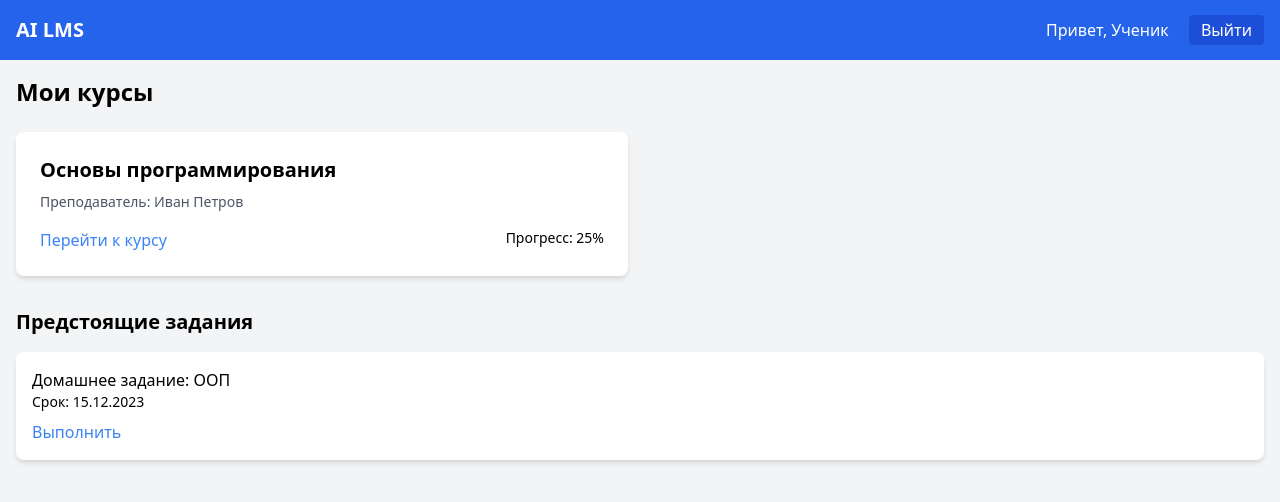
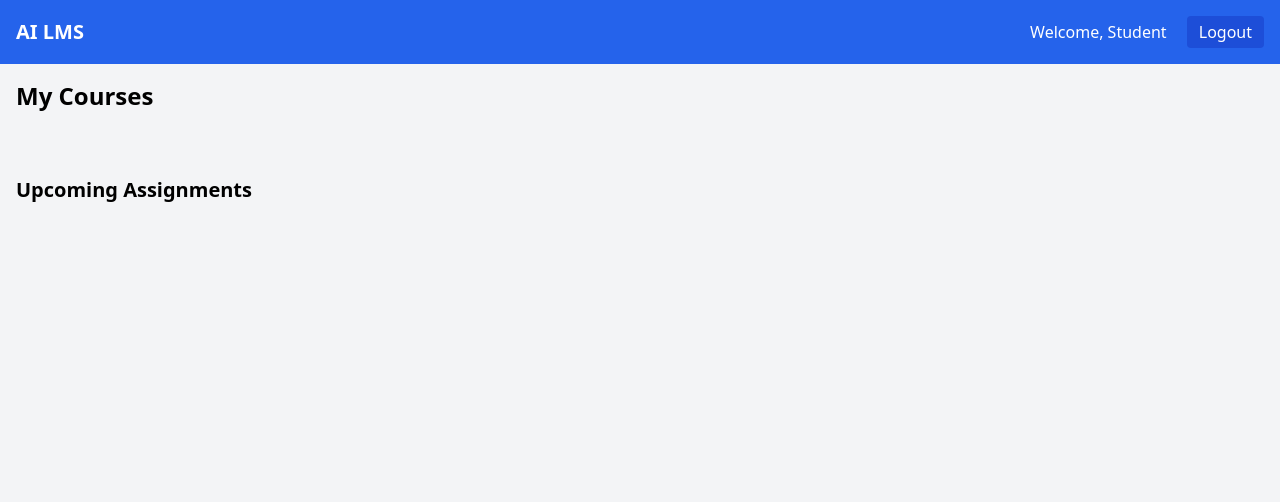
Before and after one commit to Aqazde/LearningManagementSystem, a website: page public/student-dashboard.html in a window 1280 px wide. Drawn offline with nearby package versions, Linux system fonts and the light colour scheme.

Commit message:
feat: add student page

```diff
--- a/public/student-dashboard.html
+++ b/public/student-dashboard.html
@@ -1,9 +1,9 @@
 <!DOCTYPE html>
-<html lang="ru">
+<html lang="en">
 <head>
     <meta charset="UTF-8">
     <meta name="viewport" content="width=device-width, initial-scale=1.0">
-    <title>Дашборд ученика | LMS</title>
+    <title>Student Dashboard | LMS</title>
     <link href="https://cdn.jsdelivr.net/npm/tailwindcss@2.2.19/dist/tailwind.min.css" rel="stylesheet">
 </head>
 <body class="bg-gray-100">
@@ -11,34 +11,26 @@
     <div class="container mx-auto flex justify-between items-center">
         <a href="/" class="text-xl font-bold">AI LMS</a>
         <div>
-            <span class="mr-4">Привет, Ученик</span>
-            <a href="/logout" class="bg-blue-700 px-3 py-1 rounded">Выйти</a>
+            <span id="studentName" class="mr-4">Welcome, Student</span>
+            <button onclick="logout()" class="bg-blue-700 px-3 py-1 rounded">Logout</button>
         </div>
     </div>
 </nav>
 
 <main class="container mx-auto p-4">
-    <h1 class="text-2xl font-bold mb-6">Мои курсы</h1>
-
-    <div class="grid grid-cols-1 md:grid-cols-2 gap-6">
-        <!-- EJS: Добавить цикл по enrolledCourses -->
-        <div class="bg-white p-6 rounded-lg shadow-md">
-            <h2 class="text-xl font-semibold">Основы программирования</h2>
-            <p class="text-sm text-gray-600 mt-2">Преподаватель: Иван Петров</p>
-            <div class="flex justify-between mt-4">
-                <a href="/courses/1" class="text-blue-500">Перейти к курсу</a>
-                <span class="text-sm">Прогресс: 25%</span>
-            </div>
-        </div>
+    <h1 class="text-2xl font-bold mb-6">My Courses</h1>
+    <div id="coursesContainer" class="grid grid-cols-1 md:grid-cols-2 gap-6">
+        <!-- Courses will be injected here -->
     </div>
 
-    <h2 class="text-xl font-bold mt-8 mb-4">Предстоящие задания</h2>
-    <!-- EJS: Добавить цикл по pendingAssignments -->
-    <div class="bg-white p-4 rounded-lg shadow-md mb-4">
-        <h3 class="font-medium">Домашнее задание: ООП</h3>
-        <p class="text-sm">Срок: 15.12.2023</p>
-        <a href="/assignments/1" class="inline-block mt-2 text-blue-500">Выполнить</a>
+    <h2 class="text-xl font-bold mt-10 mb-4">Upcoming Assignments</h2>
+    <div id="assignmentsContainer" class="space-y-4">
+        <!-- Assignments will be injected here -->
     </div>
+
+    <p id="dashboardMessage" class="text-red-600 mt-4"></p>
 </main>
+
+<script src="scripts/dashboard-student.js"></script>
 </body>
 </html>
```
